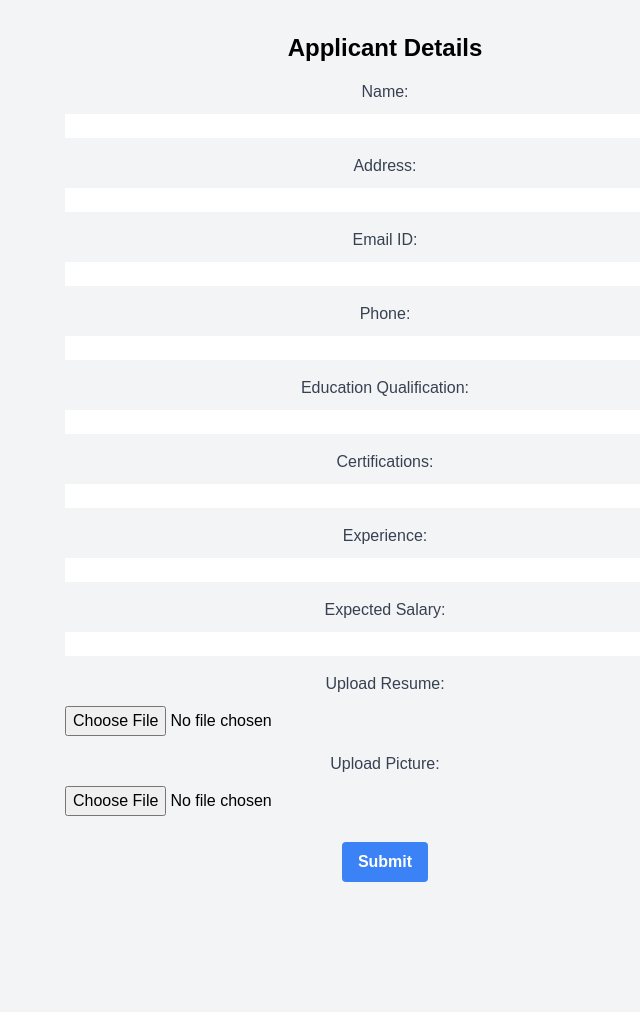
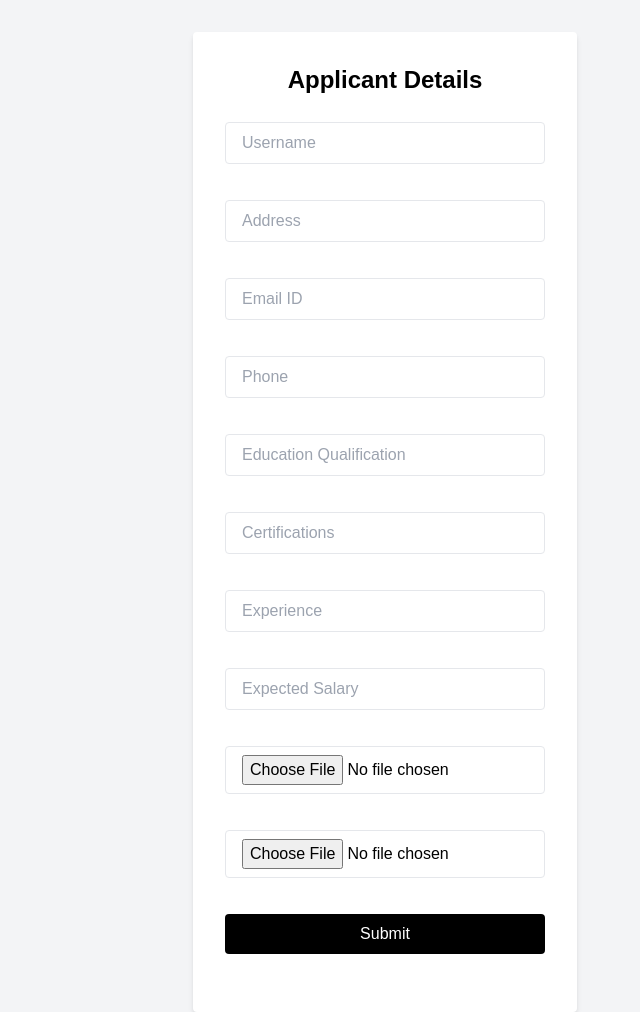
Before and after one commit to Toymakerftw/Job-Portal-php, a PHP site: page /applicant_details.php in a window 1280 px wide. Shown: the whole page, without its empty margins (255-895 px from the left). Before the commit the page ends 882 px from the top, so only its background shows below. Run offline with PHP 8.4, Linux system fonts and the light colour scheme; a user stored in the database is signed in.

Commit message:
Website : Add a bit more styling

```diff
--- a/applicant_details.php
+++ b/applicant_details.php
@@ -1,5 +1,6 @@
 <!DOCTYPE html>
 <html lang="en">
+
 <head>
     <meta charset="UTF-8">
     <meta name="viewport" content="width=device-width, initial-scale=1.0">
@@ -7,8 +8,9 @@
     <link rel="stylesheet" href="styles.css"> <!-- Include your custom styles if needed -->
     <title>Applicant Details</title>
 </head>
+
 <body class="bg-gray-100">
-  <div class="container mx-auto mt-8">
+
     <?php
     session_start(); // Start the session
 
@@ -18,62 +20,54 @@
     }
     ?>
 
+    <div class="container mx-auto mt-8 flex justify-center">
+        <form action="submit_applicant.php" method="post" enctype="multipart/form-data" class="bg-white p-8 rounded shadow-md w-full md:w-96">
             <h2 class="text-2xl font-semibold mb-4">Applicant Details</h2>
-    <form action="submit_applicant.php" method="post" enctype="multipart/form-data">
             <div class="mb-4">
-        <label for="name" class="block text-gray-700">Name:</label>
-        <input type="text" id="name" name="name" class="form-input mt-1 block w-full" required>
+                <input type="text" id="name" name="name" class="w-full px-4 py-2 border rounded focus:outline-none focus:border-black" placeholder="Username" required>
             </div>
 
             <div class="mb-4">
-        <label for="address" class="block text-gray-700">Address:</label>
-        <input type="text" id="address" name="address" class="form-input mt-1 block w-full" required>
+                <input type="text" id="address" name="address" class="w-full px-4 py-2 border rounded focus:outline-none focus:border-black" placeholder="Address" required>
             </div>
 
             <div class="mb-4">
-        <label for="email" class="block text-gray-700">Email ID:</label>
-        <input type="email" id="email" name="email" class="form-input mt-1 block w-full" required>
+                <input type="email" id="email" name="email" class="w-full px-4 py-2 border rounded focus:outline-none focus:border-black" placeholder="Email ID" required>
             </div>
 
             <div class="mb-4">
-        <label for="phone" class="block text-gray-700">Phone:</label>
-        <input type="text" id="phone" name="phone" class="form-input mt-1 block w-full" required>
+                <input type="text" id="phone" name="phone" class="w-full px-4 py-2 border rounded focus:outline-none focus:border-black" placeholder="Phone" required>
             </div>
 
             <div class="mb-4">
-        <label for="qualification" class="block text-gray-700">Education Qualification:</label>
-        <input type="text" id="qualification" name="qualification" class="form-input mt-1 block w-full" required>
+                <input type="text" id="qualification" name="qualification" class="w-full px-4 py-2 border rounded focus:outline-none focus:border-black" placeholder="Education Qualification" required>
             </div>
 
             <div class="mb-4">
-        <label for="certifications" class="block text-gray-700">Certifications:</label>
-        <input type="text" id="certifications" name="certifications" class="form-input mt-1 block w-full">
+                <input type="text" id="certifications" name="certifications" class="w-full px-4 py-2 border rounded focus:outline-none focus:border-black" placeholder="Certifications">
             </div>
 
             <div class="mb-4">
-        <label for="experience" class="block text-gray-700">Experience:</label>
-        <input type="text" id="experience" name="experience" class="form-input mt-1 block w-full" required>
+                <input type="text" id="experience" name="experience" class="w-full px-4 py-2 border rounded focus:outline-none focus:border-black" placeholder="Experience" required>
             </div>
 
             <div class="mb-4">
-        <label for="salary" class="block text-gray-700">Expected Salary:</label>
-        <input type="text" id="salary" name="salary" class="form-input mt-1 block w-full" required>
+                <input type="text" id="salary" name="salary" class="w-full px-4 py-2 border rounded focus:outline-none focus:border-black" placeholder="Expected Salary" required>
             </div>
 
             <div class="mb-4">
-        <label for="resume" class="block text-gray-700">Upload Resume:</label>
-        <input type="file" id="resume" name="resume" class="form-input mt-1 block w-full" required>
+                <input type="file" id="resume" name="resume" class="w-full px-4 py-2 border rounded focus:outline-none focus:border-black" placeholder="Upload Resume" required>
             </div>
 
             <div class="mb-4">
-        <label for="picture" class="block text-gray-700">Upload Picture:</label>
-        <input type="file" id="picture" name="picture" class="form-input mt-1 block w-full" required>
+                <input type="file" id="picture" name="picture" class="w-full px-4 py-2 border rounded focus:outline-none focus:border-black" placeholder="Upload Picture" required>
             </div>
 
             <div class="mb-4">
-        <input type="submit" value="Submit" class="bg-blue-500 hover:bg-blue-700 text-white font-bold py-2 px-4 rounded focus:outline-none focus:shadow-outline">
+                <input type="submit" value="Submit" class="w-full bg-black text-white p-2 rounded hover:bg-gray-800">
             </div>
         </form>
     </div>
 </body>
+
 </html>
```
Also changed, not shown: view_applicant_details.php (+29 -16 lines), view_applicants.php (+18 -4 lines). Lines whose indentation alone changed are shown as unchanged.
